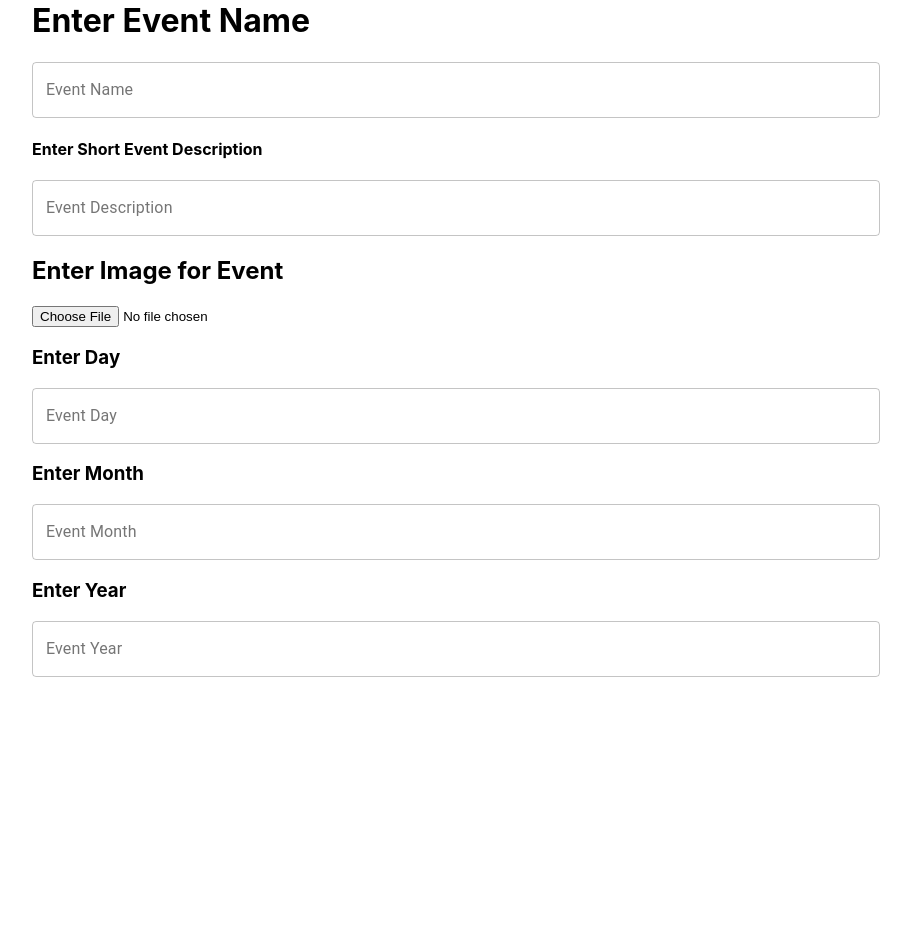
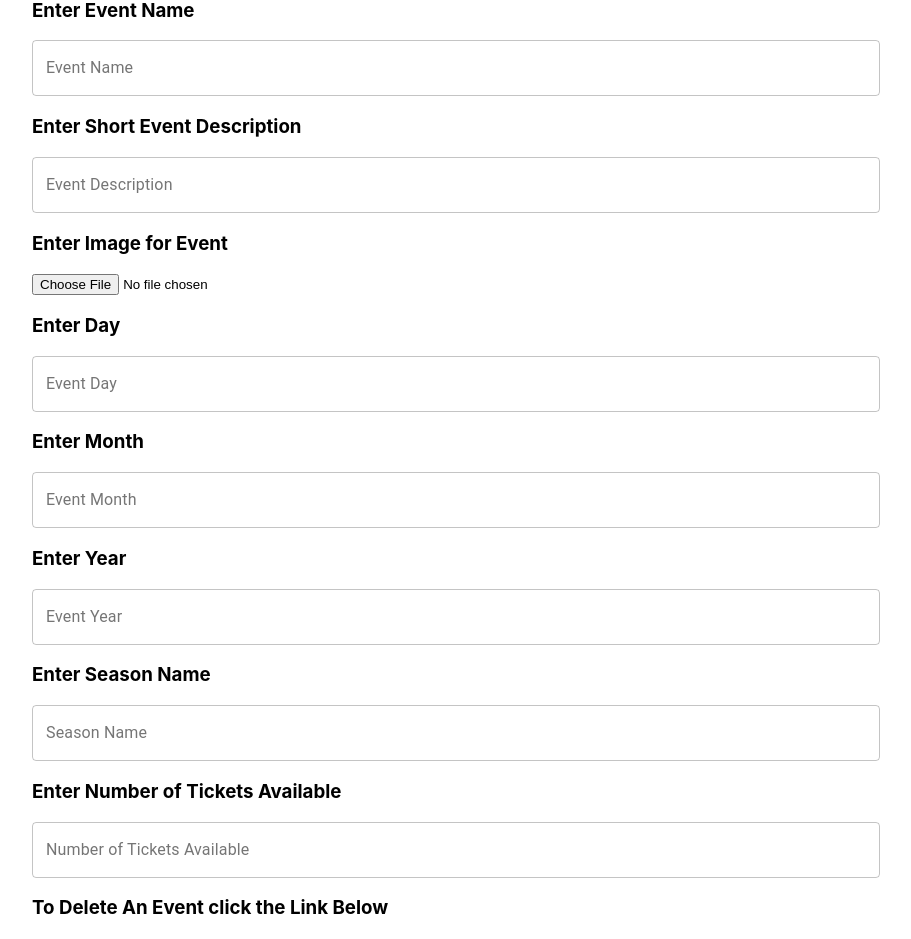
Before and after one commit to wpapsco/capstone-mockup, a React (Create React App) app: page /CreateEvents in a window 1280 px wide. Shown: the part 100-1039 px from the top of the page, without its empty margins (184-1095 px from the left). Before the commit the page ends 809 px from the top, so only its background shows below. Built offline with nearby package versions, Linux system fonts and the light colour scheme.

Commit message:
added event deletion page

```diff
--- a/src/App.tsx
+++ b/src/App.tsx
@@ -4,6 +4,7 @@ import ShowingsPage from "./components/ShowingsPage";
 import CompleteOrder from "./components/CompleteOrder";
 import DoorList from "./components/DoorList";
 import CreateEvents from "./components/CreateEvents";
+import DeleteEvents from "./components/DeleteEvents";
 import CssBaseline from '@material-ui/core/CssBaseline';
 import Button from '@material-ui/core/Button';
 import Navbar from './app/Navbar';
@@ -61,6 +62,10 @@ function App() {
                         <CreateEvents />
                     </Route>
 
+                    <Route path="/DeleteEvents">
+                        <DeleteEvents />
+                    </Route>
+
                     <Route path="/newsletter">
                         <NewsletterPage />
                     </Route>
--- a/src/components/CreateEvents.tsx
+++ b/src/components/CreateEvents.tsx
@@ -1,13 +1,15 @@
 import TextField from '@material-ui/core/TextField';
+import { Link } from 'react-router-dom';
+
 
 export default function CreateEvents(props: {}) {
     return (
         <div>
-            <h1>Enter Event Name</h1>
+            <h3>Enter Event Name</h3>
             <TextField id="Event" label="Event Name" variant="outlined" fullWidth/>
-            <h4>Enter Short Event Description</h4>
+            <h3>Enter Short Event Description</h3>
             <TextField id="EventDescription" label="Event Description" variant="outlined" fullWidth/>
-            <h2>Enter Image for Event</h2>
+            <h3>Enter Image for Event</h3>
             {/*taken from https://dev.to/asimdahall/client-side-image-upload-in-react-5ffc*/}
             <input type="file" accept="image/*" multiple={false} />
             <h3>Enter Day</h3>
@@ -16,6 +18,12 @@ export default function CreateEvents(props: {}) {
             <TextField id="EventMonth" label="Event Month" variant="outlined" fullWidth/>
             <h3>Enter Year</h3>
             <TextField id="EventYear" label="Event Year" variant="outlined" fullWidth/>
+            <h3>Enter Season Name</h3>
+            <TextField id="SeasonName" label="Season Name" variant="outlined" fullWidth/>
+            <h3>Enter Number of Tickets Available</h3>
+            <TextField id="NumTicketsAvailable" label="Number of Tickets Available" variant="outlined" fullWidth/>
+            <h3>To Delete An Event click the Link Below</h3>
+            <Link to="/DeleteEvents">Go To Event Deletion Page</Link>
         </div>
     );
 }
--- /dev/null
+++ b/src/components/DeleteEvents.tsx
@@ -0,0 +1,11 @@
+import TextField from '@material-ui/core/TextField';
+
+export default function DeleteEvents(props: {}) {
+    return (
+        <div>
+            <h1>Enter Name of Event to Delete</h1>
+            <TextField id="EventName" label="Event Name" variant="outlined" fullWidth/>
+            <button type="button">Delete</button>
+        </div>
+    );
+}
```
Also changed, not shown: 2 other files (tests, documents, lock files or other folders).
